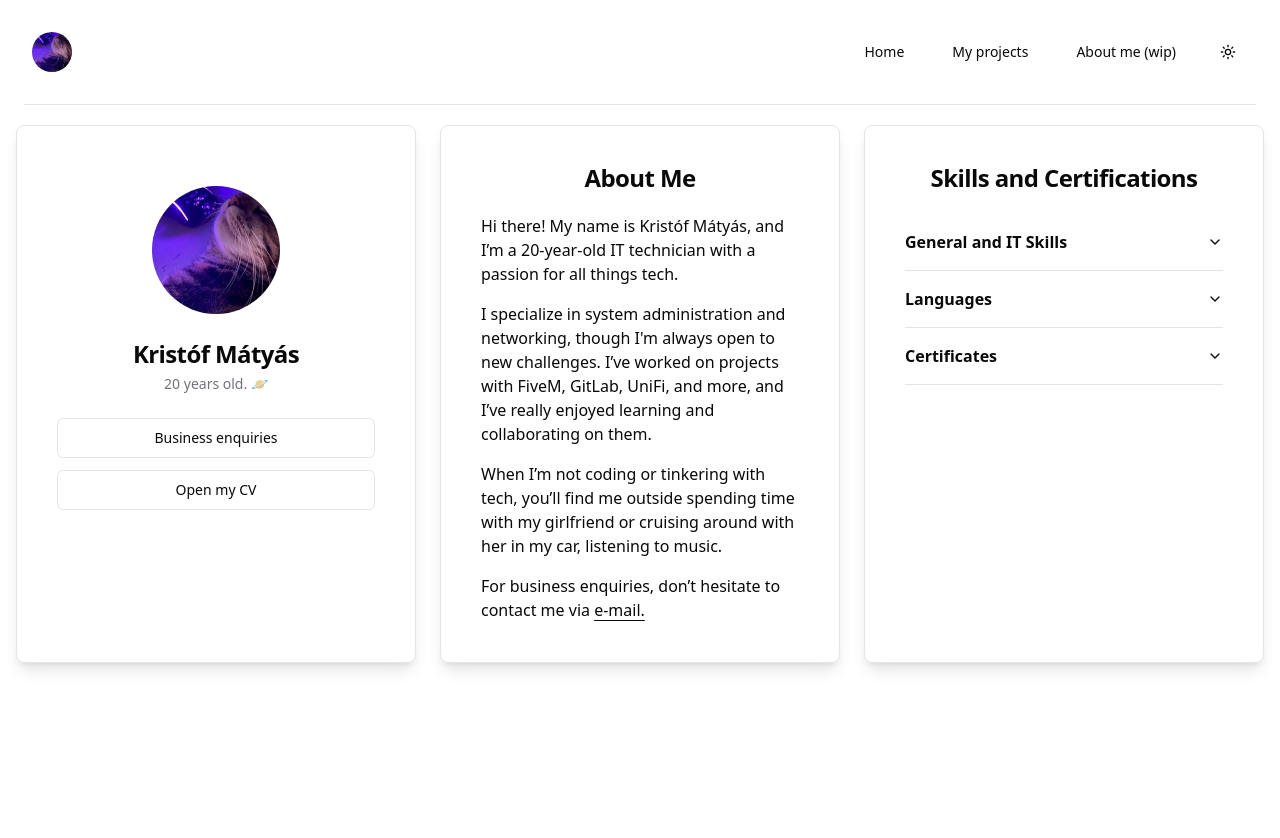
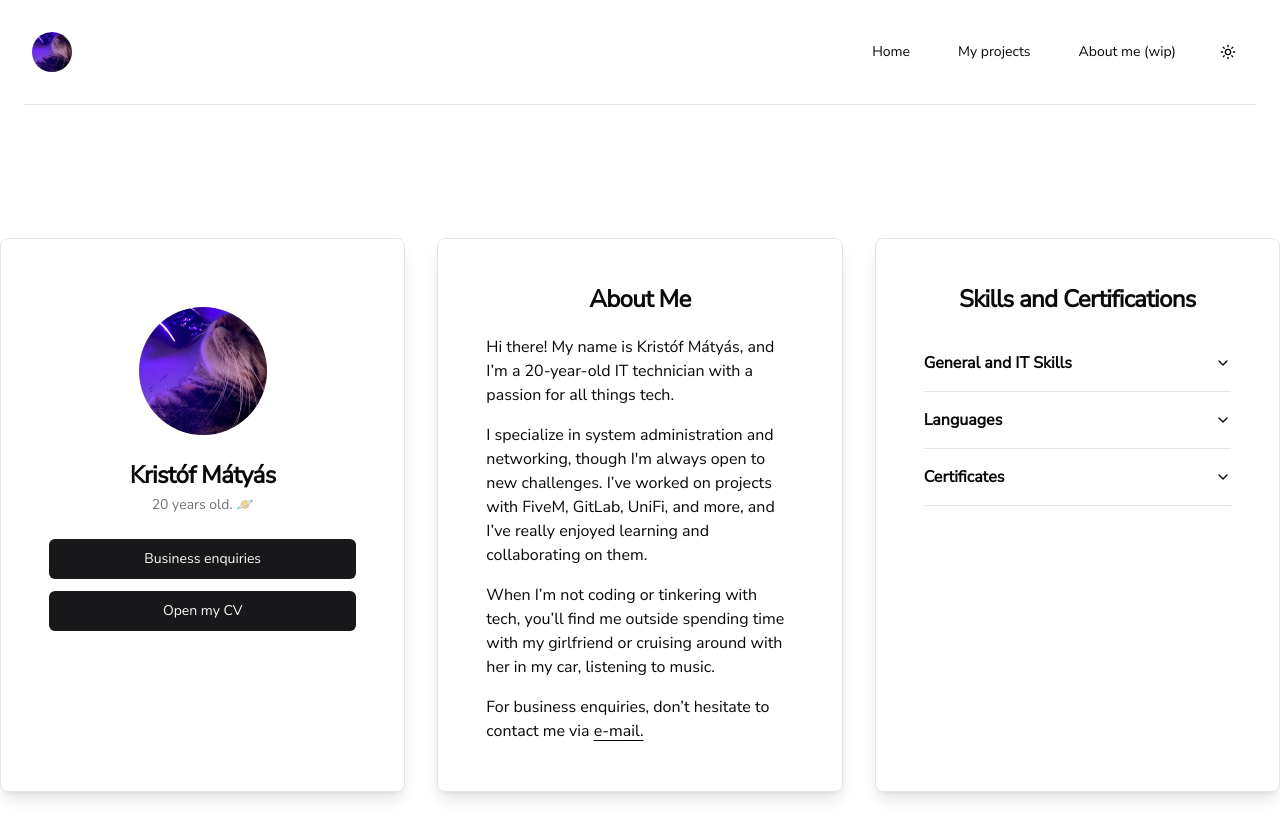
Before and after one commit to matyii/matyii.github.io, a SvelteKit app: page /about in a window 1280 px wide. Shown: the top 838 px of the page. Before the commit the page ends 800 px from the top, so only its background shows below. Built offline with nearby package versions, Linux system fonts and the light colour scheme; no server answers.

Commit message:
homepage rework

```diff
--- a/src/app.css
+++ b/src/app.css
@@ -1,6 +1,18 @@
 @tailwind base;
 @tailwind components;
 @tailwind utilities;
+
+@font-face {
+  font-family: 'Nunito';
+  src: url('/nunito.ttf') format('truetype');
+  font-weight: 400;
+  font-style: normal;
+  font-display: swap;
+}
+
+body {
+  font-family: 'Nunito', ui-sans-serif, system-ui, -apple-system, BlinkMacSystemFont, "Segoe UI", Roboto, "Helvetica Neue", Arial, "Noto Sans", sans-serif;
+}
 
 @layer base {
   :root {
--- a/src/routes/+page.svelte
+++ b/src/routes/+page.svelte
@@ -101,7 +101,7 @@
 <div class="flex flex-col items-center justify-center min-h-screen gap-4">
   <div class="flex flex-col lg:flex-row gap-4 justify-center items-center mt-5">
     <Card.Root class="max-w-sm shadow-md flex flex-col mx-auto">
-      <Card.Header class="flex flex-col items-center justify-center space-y-2 text-center">
+      <Card.Header class="flex flex-col items-center justify-center space-y-4 text-center">
         <Avatar.Root class="my-3 hover:scale-110 transition-all size-24">
           <Avatar.Image src="/favicon.jpg" alt="@matyii" />
           <Avatar.Fallback>MK</Avatar.Fallback>
@@ -115,7 +115,7 @@
           <Tooltip.Root>
             <Tooltip.Trigger>
               <Button
-                variant="outline"
+                variant="default"
                 size="icon"
                 href="https://github.com/matyii"
                 target="_blank"
@@ -132,7 +132,7 @@
           <Tooltip.Root>
             <Tooltip.Trigger>
               <Button
-                variant="outline"
+                variant="default"
                 size="icon"
                 href="mailto:business@itsmatyii.fun"
                 target="_blank"
@@ -151,7 +151,7 @@
           <Tooltip.Root>
             <Tooltip.Trigger>
               <Button
-                variant="outline"
+                variant="default"
                 size="icon"
                 href="https://status.itsmatyii.dev"
                 target="_blank"
@@ -209,7 +209,7 @@
   </div>
 
   {#if nowPlaying && nowPlaying.item}
-    <Card.Root class="w-full max-w-sm relative shadow-md">
+    <Card.Root class="w-full max-w-sm relative shadow-md mb-5">
       <Music class="absolute top-5 right-5 w-6 h-6 text-muted-foreground" />
       <Card.Header class="text-muted-foreground font-extralight">
         <p>i'm currently listening to...</p>
--- a/src/routes/about/+page.svelte
+++ b/src/routes/about/+page.svelte
@@ -32,10 +32,10 @@
 
 <Navbar />
 
-<!-- Flexbox for all three cards in one line -->
-<div class="flex flex-wrap lg:flex-nowrap gap-6 justify-center max-w-screen-xl mx-auto mt-5">
+<div class="flex flex-col justify-center items-center min-h-screen">
+  <div class="flex flex-wrap lg:flex-nowrap gap-8 justify-center max-w-screen-xl mx-auto mt-5">
     <!-- First Card -->
-  <Card.Root class="bg-base-300 shadow-lg p-4 flex-1 min-w-[300px] max-w-[400px]">
+    <Card.Root class="bg-base-300 shadow-lg p-6 flex-1 min-w-[380px] max-w-[540px]">
       <Card.Header class="flex flex-col items-center justify-center space-y-2 text-center">
         <Avatar.Root class="size-32 m-5">
           <Avatar.Image src="/favicon.jpg" alt="@matyii" />
@@ -46,10 +46,10 @@
       </Card.Header>
 
       <Card.Content class="flex flex-col gap-3">
-      <Button href="mailto:business@itsmatyii.fun" variant="outline">Business enquiries</Button>
+        <Button href="mailto:business@itsmatyii.fun" variant="default">Business enquiries</Button>
 
         <!-- CV Link -->
-      <Button href="https://drive.google.com/file/d/1edMNHy80zorF55jnZJ3igLv9XpTS5Mm1/view" target="_blank" variant="outline">
+        <Button href="https://drive.google.com/file/d/1edMNHy80zorF55jnZJ3igLv9XpTS5Mm1/view" target="_blank" variant="default">
           Open my CV
         </Button>
 
@@ -58,7 +58,7 @@
     </Card.Root>
 
     <!-- Second Card -->
-  <Card.Root class="bg-base-300 shadow-lg p-4 flex-1 min-w-[300px] max-w-[400px]">
+    <Card.Root class="bg-base-300 shadow-lg p-6 flex-1 min-w-[380px] max-w-[540px]">
       <Card.Header class="text-center">
         <Card.Title>About Me</Card.Title>
       </Card.Header>
@@ -71,7 +71,7 @@
     </Card.Root>
 
     <!-- Third Card -->
-  <Card.Root class="bg-base-300 shadow-lg p-4 flex-1 min-w-[300px] max-w-[400px]">
+    <Card.Root class="bg-base-300 shadow-lg p-6 flex-1 min-w-[380px] max-w-[540px]">
       <Card.Header class="text-center">
         <Card.Title>Skills and Certifications</Card.Title>
       </Card.Header>
@@ -123,3 +123,4 @@
       </Card.Content>
     </Card.Root>
   </div>
+</div>
```
Also changed, not shown: static/nunito.ttf (added). Lines whose indentation alone changed are shown as unchanged.
